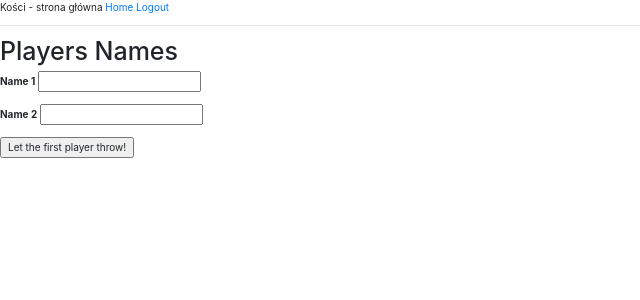
After one commit to norseny/DiceGame, a Flask app: page /playersnames/1/1 in a window 1280 px wide. The commit adds this page. Shown: the top 300 px of the page, without its empty margins (0-640 px from the left). Run offline with Flask 2, Linux system fonts and the light colour scheme; some libraries are stand-ins or nearby versions.

Commit message:
Bootstrap added, ajax - beginnning

```diff
--- a/app/forms.py
+++ b/app/forms.py
@@ -1,6 +1,6 @@
 from flask_wtf import FlaskForm
-from wtforms import StringField, PasswordField, BooleanField, SubmitField
-from wtforms.validators import DataRequired, ValidationError, EqualTo
+from wtforms import StringField, PasswordField, BooleanField, SubmitField, IntegerField, FormField, FieldList
+from wtforms.validators import DataRequired, ValidationError, EqualTo, NumberRange
 from app.models import *
 
 
@@ -25,6 +25,8 @@ class RegistrationForm(FlaskForm):
 
 class NewGameForm(FlaskForm):
     name = StringField('Name', validators=[DataRequired()])
+    human_players = IntegerField('Human Players', validators=[DataRequired(), NumberRange(min=0, max=10)])
+    computer_players = IntegerField('Computer Players') #TODO: mozna zostawic puste, ale jesli wypelnione, nie moze przekraczac 10
     submit = SubmitField('Start')
 
     def validate_name(self, name):
@@ -32,6 +34,21 @@ class NewGameForm(FlaskForm):
         if game is not None:
             raise ValidationError('Please use different name.')
 
+# class PlayerNameForm(FlaskForm):
+#     player_name = StringField('Name', validators=[DataRequired()])
+#
+#
+# class PlayersNamesForm(FlaskForm):
+#     players_names = FieldList(FormField(PlayerNameForm), min_entries=1)
+#     throw = SubmitField('Let the first player throw!')
+
+class PlayersNamesForm(FlaskForm):
+    player_name1 = StringField('Name 1', validators=[DataRequired()])
+    player_name2 = StringField('Name 2')
+    player_name3 = StringField('Name 3')
+    player_name4 = StringField('Name 4')
+    player_name5 = StringField('Name 5')
+    throw = SubmitField('Let the first player throw!')
 
 class ThrowForm(FlaskForm):
     dice1 = BooleanField('Dice 1',description='Dice 1:') # todo ,default=False) = nie działa, zrobić domyslnie niezaznaczone w kazdej turze
--- a/app/routes.py
+++ b/app/routes.py
@@ -1,21 +1,19 @@
-from flask import render_template, flash, redirect, url_for, request, session
+from flask import render_template, flash, redirect, url_for, request, session, jsonify
 from app import app, db
 from app.forms import *
 from flask_login import current_user, login_user, logout_user, login_required
 from app.models import *
 from werkzeug.urls import url_parse
-import random
+from .throw import throw_blueprint
 
+app.register_blueprint(throw_blueprint)
 
 @app.route('/')
 @app.route('/index')
 @login_required  # user needs to be logged to access "/" and "/index"
 def index():
-    # return render_template('index.html', title='Home', game_results=Gameresult.query.all())
-    return render_template('index.html', title='Home', game_results=current_user.game_results)
-    # return render_template('index.html', title='Home', game_results=game_results)
-# w tutorialu posts=posts
-
+    # return render_template('index.html', title='Home')
+    return render_template('form.html')
 
 @app.route('/login', methods=['GET', 'POST'])
 def login():
@@ -51,101 +49,90 @@ def register():
         user.set_password(form.password.data)
         db.session.add(user)
         db.session.commit()
-        flash('Congratulations, you are now a registered user-player')
+        flash('Congratulations, you are now a registered user')
         return redirect(url_for('login'))
     return render_template('register.html', title='Register', form=form)
 
 
 @app.route('/newgame', methods=['GET', 'POST'])
 def newgame():
+
     form = NewGameForm()
     if form.validate_on_submit():
+
         game = Game(name=form.name.data)
         db.session.add(game)
-        game_result = Gameresult(game_id=game.id, user_id=current_user.id)
-        db.session.add(game)
+        db.session.commit()
+        human_players_no = form.human_players.data
+
+        computer_players_no = form.computer_players.data
+
+        for c_player in range(1,computer_players_no):
+            player = Player(player_name='C'+str(c_player))
+            db.session.add(player)
+            db.session.commit()
+            game_result = Gameresult(game_id=game.id, player_id=player.id)
+            db.session.add(game_result)
+            db.session.commit()
+
+        flash('New game {} and {} computer players created'.format(game.name, computer_players_no))
+
+        return redirect(url_for('playersnames', gameid=game.id, hplayers_no=human_players_no))
+    return render_template('newgame.html', title='New Game', form=form)
+
+
+@app.route('/process', methods=['POST'])
+def process():
+
+    email = request.form['email']
+    name = request.form['name']
+
+    if email and name:
+        success = 'successful'
+
+        return jsonify({'name' : success})
+    return jsonify({'error' : 'Missing data!'})
+
+@app.route('/playersnames/<int:gameid>/<int:hplayers_no>', methods=['GET', 'POST'])
+def playersnames(gameid, hplayers_no):
+
+    form = PlayersNamesForm()
+    if form.validate_on_submit():
+
+        player = Player(player_name=form.player_name1.data)
+        db.session.add(player)
+        db.session.commit()
+        game_result = Gameresult(game_id=gameid, player_id=player.id)
         db.session.add(game_result)
         db.session.commit()
+
+        player = Player(player_name=form.player_name2.data)
+        db.session.add(player)
+        db.session.commit()
+        game_result = Gameresult(game_id=gameid, player_id=player.id)
+        db.session.add(game_result)
+        db.session.commit()
+
+        # player = Player(player_name=form.player_name3.data)
+        # db.session.add(player)
+        # db.session.commit()
+        # game_result = Gameresult(game_id=gameid, player_id=player.id)
+        # db.session.add(game_result)
+        # db.session.commit()
+
+        flash('{} human players created'.format(hplayers_no))
+
         if session.get('diceroll_1_id'): # moze da sie inaczej?
             session.pop('diceroll_1_id')
         if session.get('diceroll_2_id'):
             session.pop('diceroll_2_id')
         if session.get('diceroll_3_id'):
             session.pop('diceroll_3_id')
-        flash('New game %s created' % game.name)
-        return redirect(url_for('throw', gameid=game.id))
-    return render_template('newgame.html', title='New Game', form=form)
 
+        for p in range (1, hplayers_no):
+            return redirect(url_for('throw_blueprint.throw', gameid=gameid))
 
-@app.route('/throw/<int:gameid>', methods=['GET', 'POST'])
-def throw(gameid):      # podzielic funkcję na 3 czesci w zaleznosci od wybranego submita???
-    turn = 1
-    list_diceroll_1, list_diceroll_2, list_diceroll_3 = [], [], []
-    if session.get('diceroll_1_id'):
-        class_diceroll_1 = Diceroll.query.get(session['diceroll_1_id'])
-        list_diceroll_1 = class_diceroll_1.return_dices_as_list()
-        turn = 2
-        if session.get('diceroll_2_id'):
-            class_diceroll_2 = Diceroll.query.get(session['diceroll_2_id'])
-            list_diceroll_2 = class_diceroll_2.return_dices_as_list()
-            turn = 3
-    form = ThrowForm()
-    if form.validate_on_submit():
-        if form.throw_sel.data:
-            if turn > 1:
-                diceroll_to_db = Diceroll()
-                if turn == 2:
-                    diceroll_to_db = class_diceroll_1
-                elif turn == 3:
-                    diceroll_to_db = class_diceroll_2
-                if form.dice1.data:
-                    diceroll_to_db.dice1 = random.randint(1, 6)
-                if form.dice2.data:
-                    diceroll_to_db.dice2 = random.randint(1, 6)
-                if form.dice3.data:
-                    diceroll_to_db.dice3 = random.randint(1, 6)
-                if form.dice4.data:
-                    diceroll_to_db.dice5 = random.randint(1, 6)
-                if form.dice5.data:
-                    diceroll_to_db.dice5 = random.randint(1, 6)
-                flash('Selected dices thrown')
-                db.session.add(diceroll_to_db)
-                db.session.commit()
-                if turn == 2:
-                    session['diceroll_2_id'] = diceroll_to_db.id
-                    class_diceroll_2 = Diceroll.query.get(session['diceroll_2_id'])
-                    list_diceroll_2 = class_diceroll_2.return_dices_as_list()
-                elif turn == 3:
-                    session['diceroll_3_id'] = diceroll_to_db.id
-                    class_diceroll_3 = Diceroll.query.get(session['diceroll_3_id'])
-                    list_diceroll_3 = class_diceroll_3.return_dices_as_list()
-                turn += 1
-                return render_template('throw.html', title='Throw', form=form, turn=turn, dices_1=list_diceroll_1,dices_2=list_diceroll_2, dices_3=list_diceroll_3)
-        elif form.throw_all.data:
-            diceroll_to_db = Diceroll()
-            diceroll_to_db.generate_all_rand_dices()
-            if turn == 1:
-                list_diceroll_1 = diceroll_to_db.return_dices_as_list()
-                db.session.add(diceroll_to_db)
-                db.session.commit()
-                session['diceroll_1_id'] = diceroll_to_db.id
-            elif turn == 2:
-                list_diceroll_2 = diceroll_to_db.return_dices_as_list()
-                db.session.add(diceroll_to_db)
-                db.session.commit()
-                session['diceroll_2_id'] = diceroll_to_db.id
-            elif turn == 3:
-                list_diceroll_3 = diceroll_to_db.return_dices_as_list()
-                db.session.add(diceroll_to_db)
-                db.session.commit()
-                session['diceroll_3_id'] = diceroll_to_db.id
-            turn +=1
-            flash('All dices thrown')
-            return render_template('throw.html', title='Throw', form=form, turn=turn, dices_1=list_diceroll_1, dices_2=list_diceroll_2, dices_3=list_diceroll_3)
-        elif form.keep.data or form.cat_sel.data:
-            return redirect(url_for('category',gameid=gameid)) # todo complete
-    return render_template('throw.html', title='Throw', form=form, turn=turn)
-
+    return render_template('playersnames.html', title='Players Names', form=form, hplayers_no=hplayers_no)
 
 if __name__ == '__main__':
     app.run(host='localhost', port=5027, debug=True)
--- a/app/templates/base.html
+++ b/app/templates/base.html
@@ -7,6 +7,18 @@
     {% else %}
     <title>Strona domowa - Kości</title>
     {% endif %}
+
+	<script src="https://ajax.googleapis.com/ajax/libs/jquery/3.1.0/jquery.min.js"></script>
+
+    <!-- Bootstrap -->
+	<!-- Latest compiled and minified CSS -->
+	<link rel="stylesheet" href="https://maxcdn.bootstrapcdn.com/bootstrap/3.3.6/css/bootstrap.min.css" integrity="sha384-1q8mTJOASx8j1Au+a5WDVnPi2lkFfwwEAa8hDDdjZlpLegxhjVME1fgjWPGmkzs7" crossorigin="anonymous">
+
+	<link href="{{ url_for('static', filename='css/bootstrap.min.css') }}" rel="stylesheet" media="screen">
+
+	<script src="https://maxcdn.bootstrapcdn.com/bootstrap/3.3.6/js/bootstrap.min.js" integrity="sha384-0mSbJDEHialfmuBBQP6A4Qrprq5OVfW37PRR3j5ELqxss1yVqOtnepnHVP9aJ7xS" crossorigin="anonymous"></script>
+
+
 </head>
 <body>
     <div>Kości - strona główna
@@ -28,5 +40,6 @@
     {% endif %}
     {% endwith %}
     {% block content %}{% endblock %}
+{#    <script src="js/bootstrap.min.js"></script>#}
 </body>
 </html>
--- a/app/templates/index.html
+++ b/app/templates/index.html
@@ -2,9 +2,6 @@
 
 {% block content %}
     <h1>Oto kości! Zagraj {{ current_user.username }}!</h1>
-{#    {% for gameresult in game_results %}#}
-{#    <div><p>{{ gameresult.user.username }} scored {{ gameresult.result }}</p></div>#}
-{#    {% endfor %}#}
         <p>New Game? <a href="{{ url_for('newgame') }}"> Click to Play!</a></p>
 
 {% endblock %}
--- /dev/null
+++ b/app/templates/playersnames.html
@@ -0,0 +1,48 @@
+{% extends "base.html" %}
+
+{%  block content %}
+    <h1>Players Names</h1>
+    <form action="" method="post">
+        {{ form.hidden_tag() }}
+        <p>
+            {{ form.player_name1.label }}
+            {{ form.player_name1() }}
+            {% for error in form.player_name1.errors %}
+            <span style="color: red;">[{{ error }}]</span>
+            {% endfor %}
+        </p>
+        <p>
+            {{ form.player_name2.label }}
+            {{ form.player_name2() }}
+            {% for error in form.player_name2.errors %}
+            <span style="color: red;">[{{ error }}]</span>
+            {% endfor %}
+        </p>
+        {% if hplayers_no > 2 %}
+            <p>
+                {{ form.player_name3.label }}
+                {{ form.player_name3() }}
+                {% for error in form.player_name3.errors %}
+                <span style="color: red;">[{{ error }}]</span>
+                {% endfor %}
+            </p>
+                <p>
+                {{ form.player_name4.label }}
+                {{ form.player_name4() }}
+                {% for error in form.player_name4.errors %}
+                <span style="color: red;">[{{ error }}]</span>
+                {% endfor %}
+            </p>
+            <p>
+                {{ form.player_name5.label }}
+                {{ form.player_name5() }}
+                {% for error in form.player_name5.errors %}
+                <span style="color: red;">[{{ error }}]</span>
+                {% endfor %}
+            </p>
+        {% endif %}
+        <p>
+            {{ form.throw() }}
+        </p>
+    </form>
+{% endblock %}
```
Also changed, not shown: app/models.py (+13 -5 lines), app/static/js/form.js (added, +23 -0 lines), app/templates/form.html (added, +24 -0 lines), app/templates/newgame.html (+12 -0 lines), app/throw.py (added, +75 -0 lines), dices.py (renamed from kosci.py), 1 other file.
